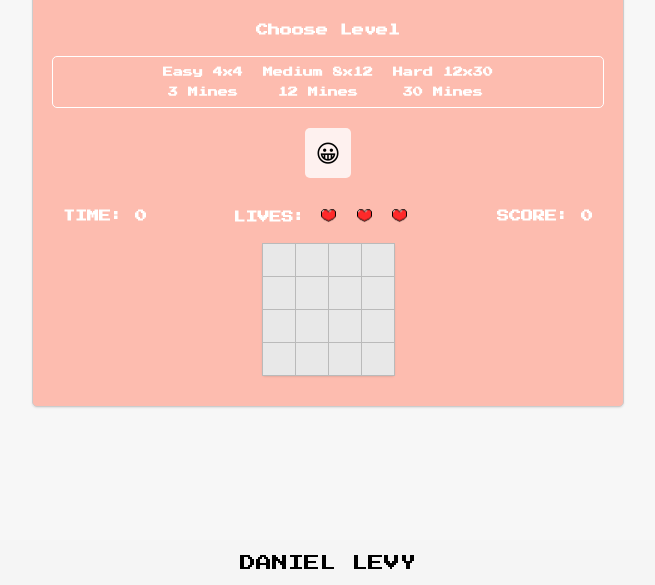
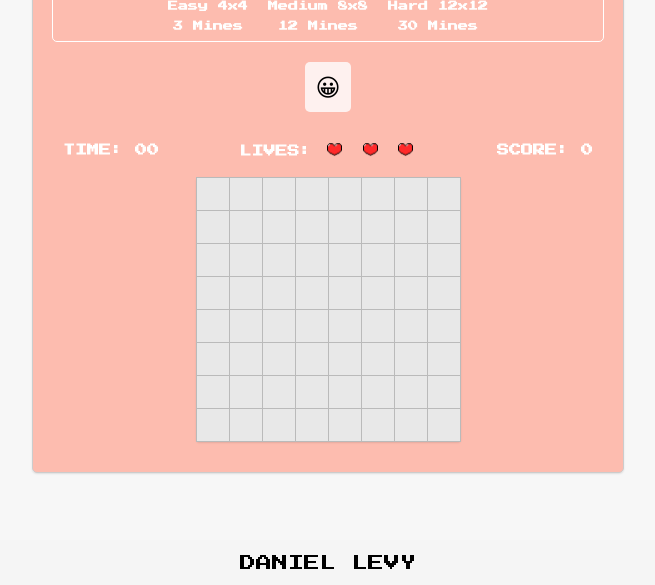
Before and after one commit to DanieLevy/Minesweeper, a plain HTML site: page index.html in a window 1280 px wide. Shown: the part 215-800 px from the top of the page, without its empty margins (312-967 px from the left). Drawn offline with Linux system fonts and the light colour scheme.

```diff
--- a/css/style.css
+++ b/css/style.css
@@ -136,9 +136,9 @@ td:hover {
     color: black;
 }
 
-.cell.mine {
+/* .cell.mine {
     background: #000;
-}
+} */
 
 cell.expanded {
     background: #fff;
--- a/index.html
+++ b/index.html
@@ -23,11 +23,11 @@
             </label>
             <label>
                 <input type="radio" name="level" value="medium" onclick="onLevelSelected(8, 12)" checked>
-                Medium <span class="level-span">8x12 <br><br>12 Mines</span>
+                Medium <span class="level-span">8x8 <br><br>12 Mines</span>
             </label>
             <label>
                 <input type="radio" name="level" value="hard" onclick="onLevelSelected(12, 30)">
-                Hard <span class="level-span">12x30 <br><br>30 Mines</span>
+                Hard <span class="level-span">12x12 <br><br>30 Mines</span>
             </label>
         </div>
 
--- a/js/main.js
+++ b/js/main.js
@@ -25,7 +25,7 @@ var gBoard;
 function onInit() {
     gBoard = buildBoard();
     renderBoard(gBoard);
-    onLevelSelected(4, 3);
+    onLevelSelected(8, 12);
 
 }
 
```
